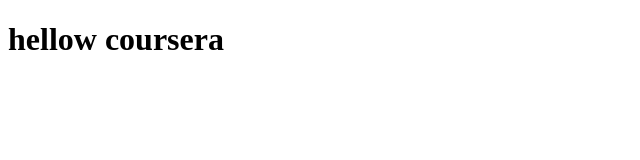
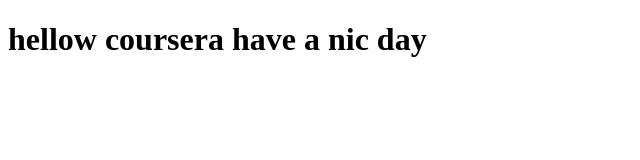
Before and after one commit to bpayne111/coursera-test, a plain HTML site: page site/index.html in a window 1280 px wide. Shown: the whole page, without its empty margins (0-640 px from the left). Drawn offline with Linux system fonts and the light colour scheme.

Commit message:
Small addition to the page

```diff
--- a/site/index.html
+++ b/site/index.html
@@ -4,6 +4,6 @@
 	<title>hello coursera</title>
 </head>
 <body>
-<h1>hellow coursera</h1>
+<h1>hellow coursera have a nic day</h1>
 </body>
 </html>
```
